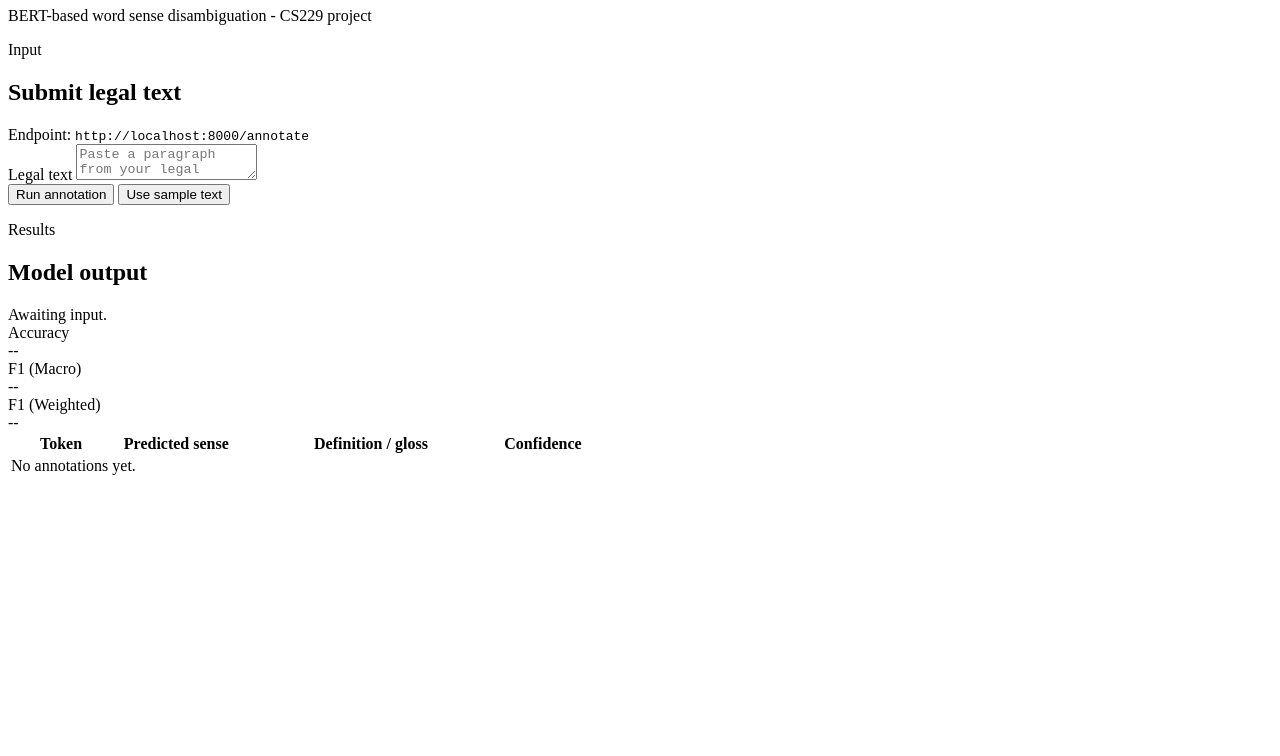
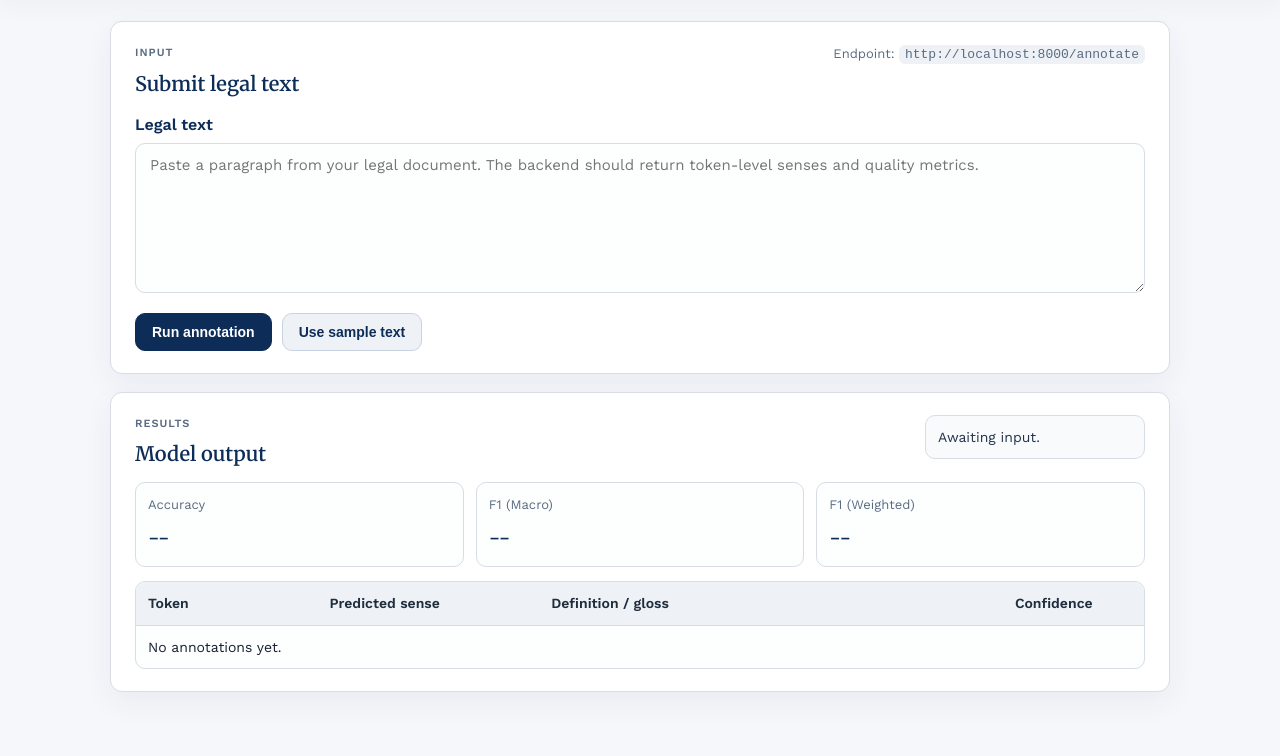
Before and after one commit to RyanNg1403/Vietnamese-AI-Law-Semantics, a plain HTML site: page frontend/index.html in a window 1280 px wide. Shown: the part 99-855 px from the top of the page. Before the commit the page ends 800 px from the top, so only its background shows below. Drawn offline with nearby package versions, Linux system fonts and the light colour scheme.

Commit message:
update frontend

```diff
--- a/frontend/index.html
+++ b/frontend/index.html
@@ -7,7 +7,7 @@
   <link rel="preconnect" href="https://fonts.googleapis.com">
   <link rel="preconnect" href="https://fonts.gstatic.com" crossorigin>
   <link href="https://fonts.googleapis.com/css2?family=Merriweather:wght@400;600&family=Work+Sans:wght@400;500;600&display=swap" rel="stylesheet">
-  <link rel="stylesheet" href="./styles.css">
+  <link rel="stylesheet" href="./style.css">
 </head>
 <body>
   <header>
```
